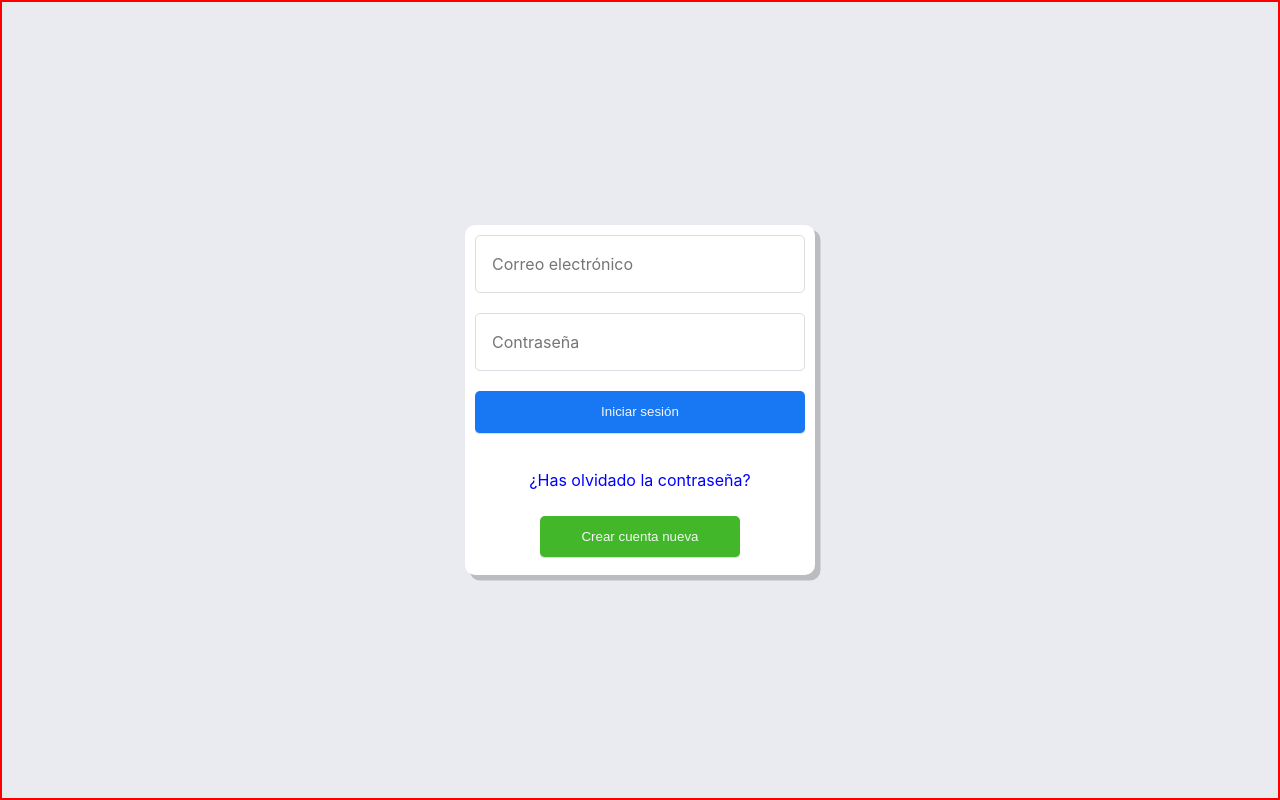
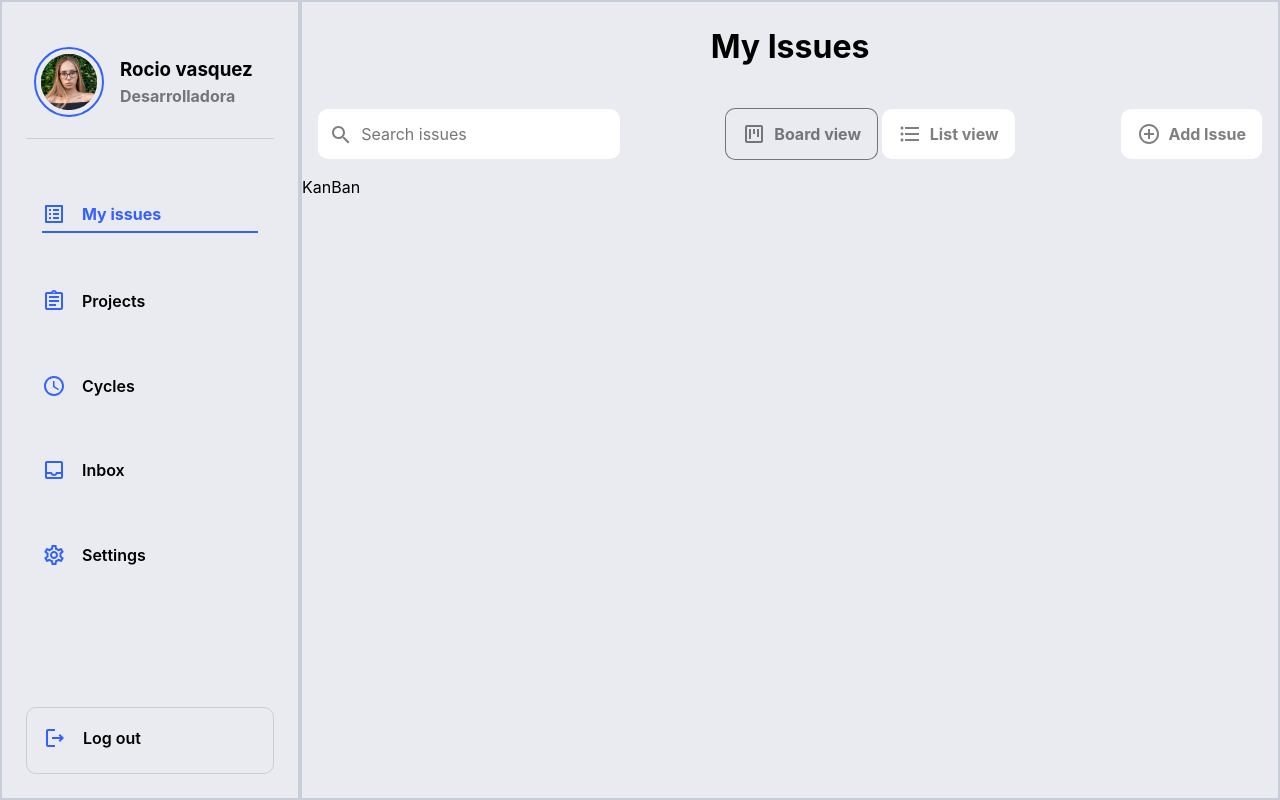
Before and after one commit to nds-fsd/linear, a React app in the folder frontend/: page /home/my-issues in a window 1280 px wide. Built offline with nearby package versions, Linux system fonts and the light colour scheme; the HTML template or start-up script is replaced by a standard one.

Commit message:
fix descendant routes

```diff
--- a/frontend/package.json
+++ b/frontend/package.json
@@ -15,6 +15,7 @@
     "@mui/material": "^5.12.1",
     "react": "^18.2.0",
     "react-dom": "^18.2.0",
+    "react-hook-form": "^7.43.9",
     "react-router-dom": "^6.8.1"
   },
   "devDependencies": {
--- a/frontend/src/App.jsx
+++ b/frontend/src/App.jsx
@@ -1,13 +1,17 @@
 import "./App.css";
 import Home from "./pages/home/home";
 import Login from "./pages/login/login";
+import {Route, Routes} from "react-router-dom";
+import {HOME} from "./route-path.js";
 
 function App() {
 
     return (
     <div className="app">
-      {/* <Home/> */}
-      <Login/>
+        <Routes>
+          <Route index element={<Login />} />
+          <Route path={HOME + "/*"} element={<Home />} />
+        </Routes>
     </div>
 
 
--- a/frontend/src/pages/home/home.jsx
+++ b/frontend/src/pages/home/home.jsx
@@ -1,5 +1,5 @@
 import {useEffect} from "react";
-import { Routes, Route, Outlet, Navigate, redirect } from "react-router-dom";
+import { Routes, Route, redirect } from "react-router-dom";
 import Sidebar from '../../components/sidebar/sidebar'
 import MyIssues from "../../components/myissues/myissues";
 import Projects from "../../components/projects/projects"
@@ -8,8 +8,6 @@ import Inbox from "../../components/inbox/inbox";
 import Settings from "../../components/settings/settings";
 import homeStyles from './home.module.css'
 import {
-  HOME,
-  USERS,
   USER_ID,
   PROJECTS,
   MY_ISSUES,
@@ -28,14 +26,11 @@ const Home = () => {
     <div className={homeStyles.home}>
       <Sidebar />
       <Routes>
-        <Route path={HOME} element={<Outlet />}>
-              <Route path={HOME} element={<Navigate to={MY_ISSUES}/>} />
-              <Route path={MY_ISSUES} element={<MyIssues />} />
-              <Route path={PROJECTS} element={<Projects />} />
-              <Route path={CYCLES} element={<Cycles />} />
-              <Route path={`${USER_ID}/${INBOX}`} element={<Inbox />} />
-              <Route path={`${USER_ID}/${SETTINGS}`} element={<Settings />} />
-        </Route>
+        <Route path={MY_ISSUES} element={<MyIssues />} />
+        <Route path={PROJECTS} element={<Projects />} />
+        <Route path={CYCLES} element={<Cycles />} />
+        <Route path={`${USER_ID}/${INBOX}`} element={<Inbox />} />
+        <Route path={`${USER_ID}/${SETTINGS}`} element={<Settings />} />
       </Routes>
     </div>
   );
--- a/frontend/src/route-path.js
+++ b/frontend/src/route-path.js
@@ -1,4 +1,4 @@
-export const HOME = "/";
+export const HOME = "home";
 export const PROJECTS = "projects";
 export const USERS = "users";
 export const USER_ID = ":userid";
```
Also changed, not shown: 1 other file (tests, documents, lock files or other folders).
